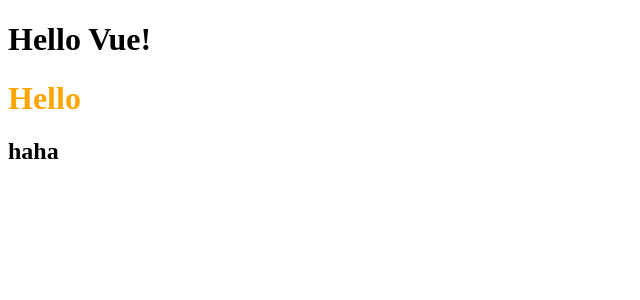
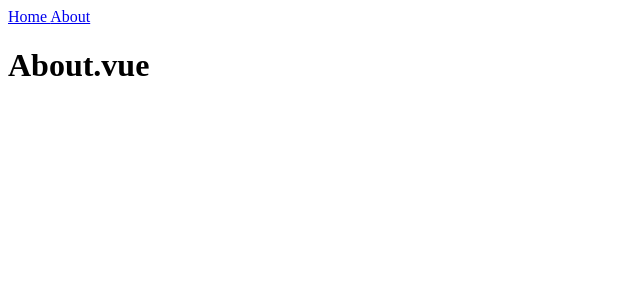
Before and after one commit to hyeonjinan096/FE-devcourse_vue, a Vue app: page /#/about in a window 1280 px wide. Before the commit this address led to /. Shown: the top 300 px of the page, without its empty margins (0-640 px from the left). Built offline with nearby package versions, Linux system fonts and the light colour scheme.

Commit message:
Create_vue_router

```diff
--- a/package.json
+++ b/package.json
@@ -27,6 +27,7 @@
     "webpack-dev-server": "^4.15.1"
   },
   "dependencies": {
-    "vue": "^3.2.36"
+    "vue": "^3.2.36",
+    "vue-router": "^4.0.13"
   }
 }
--- a/src/App.vue
+++ b/src/App.vue
@@ -1,23 +1,19 @@
 <template>
-  <h1>
-    {{ msg }}
-  </h1>
-  <HelloNew
-    class="hello"
-    style="font-size: 100px;"
-    @click="msg +='!'" />
+  <RouterLink to="/">
+    Home
+  </RouterLink>
+  <RouterLink to="/about">
+    About
+  </RouterLink>
+  <RouterView />
 </template>
 
 <script>
-import HelloNew from '~/components/HelloNew'
 export default {
-   components: {
-     HelloNew
-   },
-   data() {
-    return {
-      msg: 'Hello Vue!'
+    data() {
+        return {
+            msg: 'Hello Vue!'
+        }
     }
-   }
 }
 </script>
--- a/src/components/HelloNew.vue
+++ b/src/components/HelloNew.vue
@@ -7,40 +7,6 @@
     haha
   </h2>
 </template>
-<!--
-  h1, h2 최상위 요소가 여러개 일 경우에는 HelloNew에 부여한 속성이 어디에
-  부여되어야하는지가 정해지지 않는다.
-
-  최상위 요소가 h1으로 하나일 경우에는 attrs를 사용하지 않고 바로 적용될 수 있다.
-  <h1>Hello</h1> -> 바로 적용
-  이걸 원하지 않을 경우 inheritAttrs: false로 바로 적용되는 것을 막을 수 있다.
-
-  :class="$attrs.class"
-  $: vue.js에서 제공하는 기본 속성
-  :: 데이터이기 때문에 앞에 명시
-
-  attrs: attributes 컴포넌트가 가지고 있는 속성 (non-prop속성)
-  (주의)props를 통해 지정되지 않은 나머지 속성 객체를 의미함
-
-  :class="$attrs.class"
-  :style="$attrs.style"
-  @click="$attrs.onClick"
-  -> v-bind="$attrs"로 작성이 가능하다
-
-
- -->
-
- <script>
-export default {
-  inheritAttrs: false,
-  props: {
-    style: Object
-  },
-  mounted() {
-    console.log(this.$attrs)
-  }
-}
-</script>
 
 <style scoped lang="scss">
 $color: orange;
--- a/src/main.js
+++ b/src/main.js
@@ -1,7 +1,7 @@
 import {createApp} from 'vue'
-import App from './App.vue'
-import BtnNew from '~/components/BtnNew'
+import App from '~/App'
+import router from '~/routes'
 
 const app = createApp(App)
-app.component('BtnNew', BtnNew)
+app.use(router)
 app.mount('#app')
--- /dev/null
+++ b/src/routes/AboutNew.vue
@@ -0,0 +1,3 @@
+<template>
+  <h1>About.vue</h1>
+</template>
--- /dev/null
+++ b/src/routes/HomeNew.vue
@@ -0,0 +1,3 @@
+<template>
+  <h1>Home.vue</h1>
+</template>
--- /dev/null
+++ b/src/routes/NotFound.vue
@@ -0,0 +1,3 @@
+<template>
+  <h1>404 Not Found!</h1>
+</template>
--- /dev/null
+++ b/src/routes/index.js
@@ -0,0 +1,22 @@
+import {createRouter, createWebHashHistory} from 'vue-router'
+import HomeNew from './HomeNew'
+import AboutNew from './AboutNew'
+import NotFound from './NotFound'
+
+export default createRouter({
+    history: createWebHashHistory(),
+    routes: [
+        {
+            path: '/',
+            component: HomeNew
+        },
+        {
+            path: '/about',
+            component: AboutNew
+        },
+        {
+            path: '/:notFound(.*)',     //그 외 페이지
+            component: NotFound
+        }
+    ]
+})
```
Also changed, not shown: 1 other file (tests, documents, lock files or other folders).
